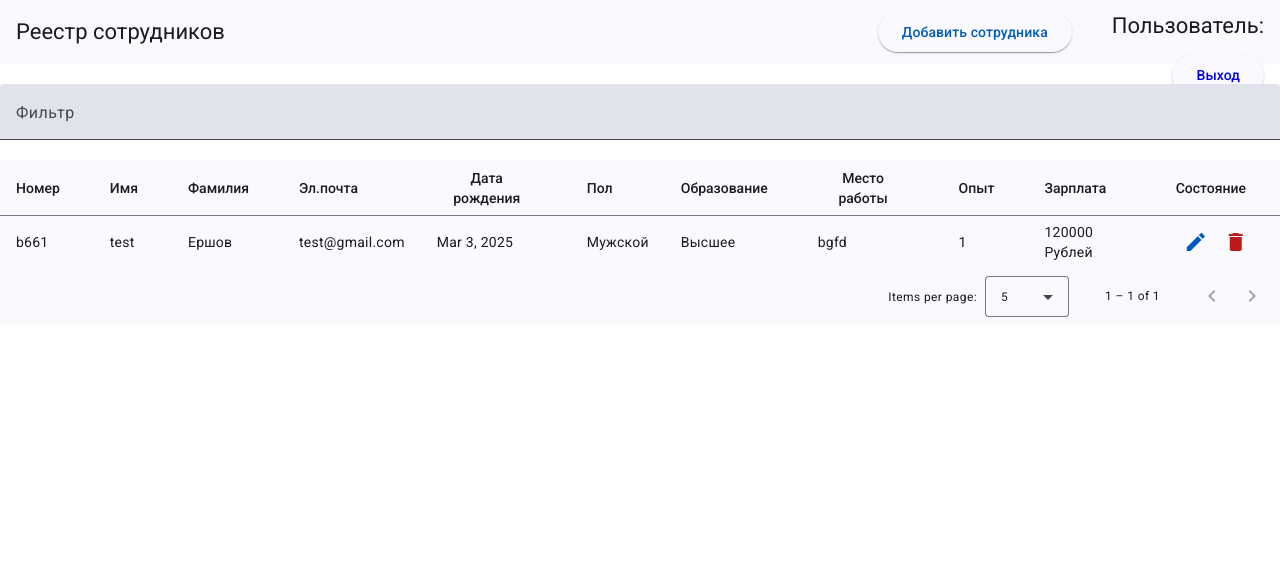
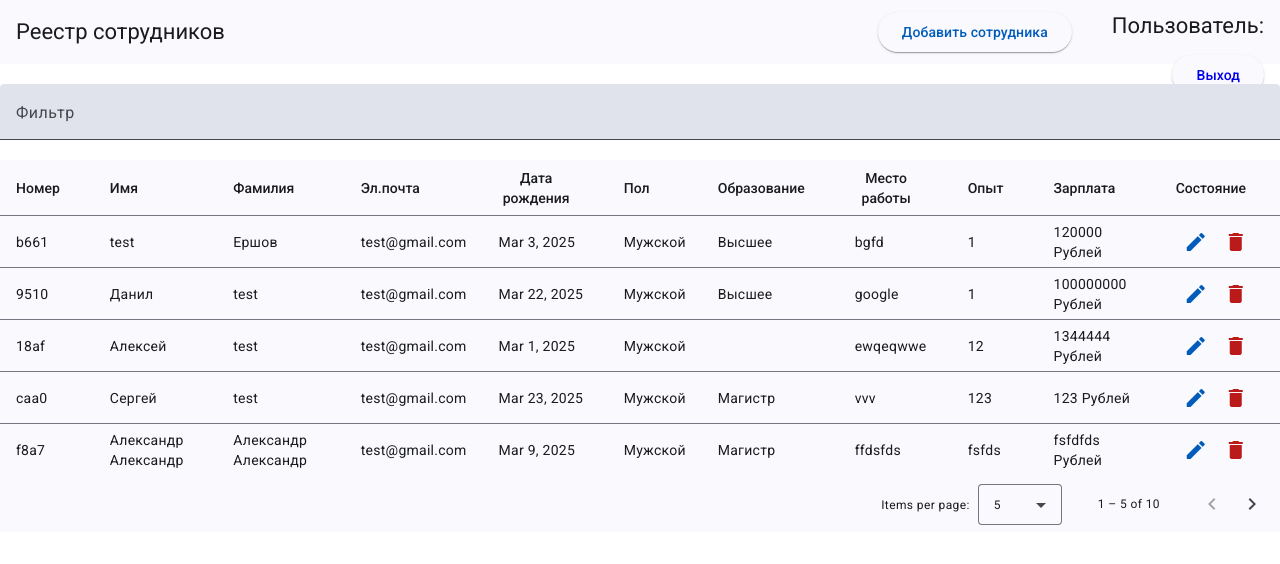
Before and after one commit to Alexander170/Test-task, an Angular app in the folder test-task/: page /main in a window 1280 px wide. Shown: the top 564 px of the page. Built offline with nearby package versions, Linux system fonts and the light colour scheme; data requests are answered from the project's data file.

Commit message:
minor fix

```diff
--- a/test-task/db.json
+++ b/test-task/db.json
@@ -28,6 +28,114 @@
       "experience": "1",
       "package": "120000",
       "id": "b661"
+    },
+    {
+      "id": "9510",
+      "firstName": "Данил",
+      "lastName": "test",
+      "email": "test@gmail.com",
+      "dob": "2025-03-22T21:00:00.000Z",
+      "gender": "Мужской",
+      "education": "Высшее",
+      "company": "google",
+      "experience": "1",
+      "package": "100000000"
+    },
+    {
+      "id": "18af",
+      "firstName": "Алексей",
+      "lastName": "test",
+      "email": "test@gmail.com",
+      "dob": "2025-03-01T21:00:00.000Z",
+      "gender": "Мужской",
+      "education": "",
+      "company": "ewqeqwwe",
+      "experience": "12",
+      "package": "1344444"
+    },
+    {
+      "id": "caa0",
+      "firstName": "Сергей",
+      "lastName": "test",
+      "email": "test@gmail.com",
+      "dob": "2025-03-23T21:00:00.000Z",
+      "gender": "Мужской",
+      "education": "Магистр",
+      "company": "vvv",
+      "experience": "123",
+      "package": "123"
+    },
+    {
+      "id": "f8a7",
+      "firstName": "Александр Александр",
+      "lastName": "Александр Александр",
+      "email": "test@gmail.com",
+      "dob": "2025-03-09T21:00:00.000Z",
+      "gender": "Мужской",
+      "education": "Магистр",
+      "company": "ffdsfds",
+      "experience": "fsfds",
+      "package": "fsfdfds"
+    },
+    {
+      "id": "f9f7",
+      "firstName": "Данил",
+      "lastName": "test",
+      "email": "test@gmail.com",
+      "dob": "2025-03-14T21:00:00.000Z",
+      "gender": "Мужской",
+      "education": "Магистр",
+      "company": "fdsf",
+      "experience": "fsfdsfds",
+      "package": "fdsfdsf"
+    },
+    {
+      "id": "fe00",
+      "firstName": "Александр Александр",
+      "lastName": "Александр Александр",
+      "email": "test@gmail.com",
+      "dob": "",
+      "gender": "Мужской",
+      "education": "Среднее полное",
+      "company": "dfsf",
+      "experience": "fdsfds",
+      "package": "fsfdssf"
+    },
+    {
+      "id": "3a0e",
+      "firstName": "test",
+      "lastName": "test",
+      "email": "test@gmail.com",
+      "dob": "2025-03-01T21:00:00.000Z",
+      "gender": "",
+      "education": "",
+      "company": "1 ГОД",
+      "experience": "авыва",
+      "package": "аывавы"
+    },
+    {
+      "id": "fd04",
+      "firstName": "Данил",
+      "lastName": "test",
+      "email": "test@gmail.com",
+      "dob": "2025-03-15T21:00:00.000Z",
+      "gender": "Мужской",
+      "education": "Среднее полное",
+      "company": "ммс",
+      "experience": "авыа",
+      "package": "ккуац"
+    },
+    {
+      "id": "d6da",
+      "firstName": "Александр Александр",
+      "lastName": "Ершов",
+      "email": "test@gmail.com",
+      "dob": "2025-03-10T21:00:00.000Z",
+      "gender": "Мужской",
+      "education": "",
+      "company": "bgfd",
+      "experience": "авыа",
+      "package": "авыав"
     }
   ]
 }
--- a/test-task/src/app/admin/admin.component.html
+++ b/test-task/src/app/admin/admin.component.html
@@ -19,7 +19,7 @@
     <input
       matInput
       (keyup)="applyFilter($event)"
-      placeholder="Ex. Mia"
+      placeholder="Введите данные любого поля"
       #input
     />
   </mat-form-field>
--- a/test-task/src/app/emp-add-edit/emp-add-edit.component.ts
+++ b/test-task/src/app/emp-add-edit/emp-add-edit.component.ts
@@ -66,7 +66,7 @@ export class EmpAddEditComponent implements OnInit {
       } else {
         this._empService.addEmployee(this.empForm.value).subscribe({
           next: (val: any) => {
-            this._coreService.openSnackBar('Employee added successfully');
+            this._coreService.openSnackBar('Пользователь успешно добавлен');
             this._dialogRef.close(true);
           },
           error: (err: any) => {
```
